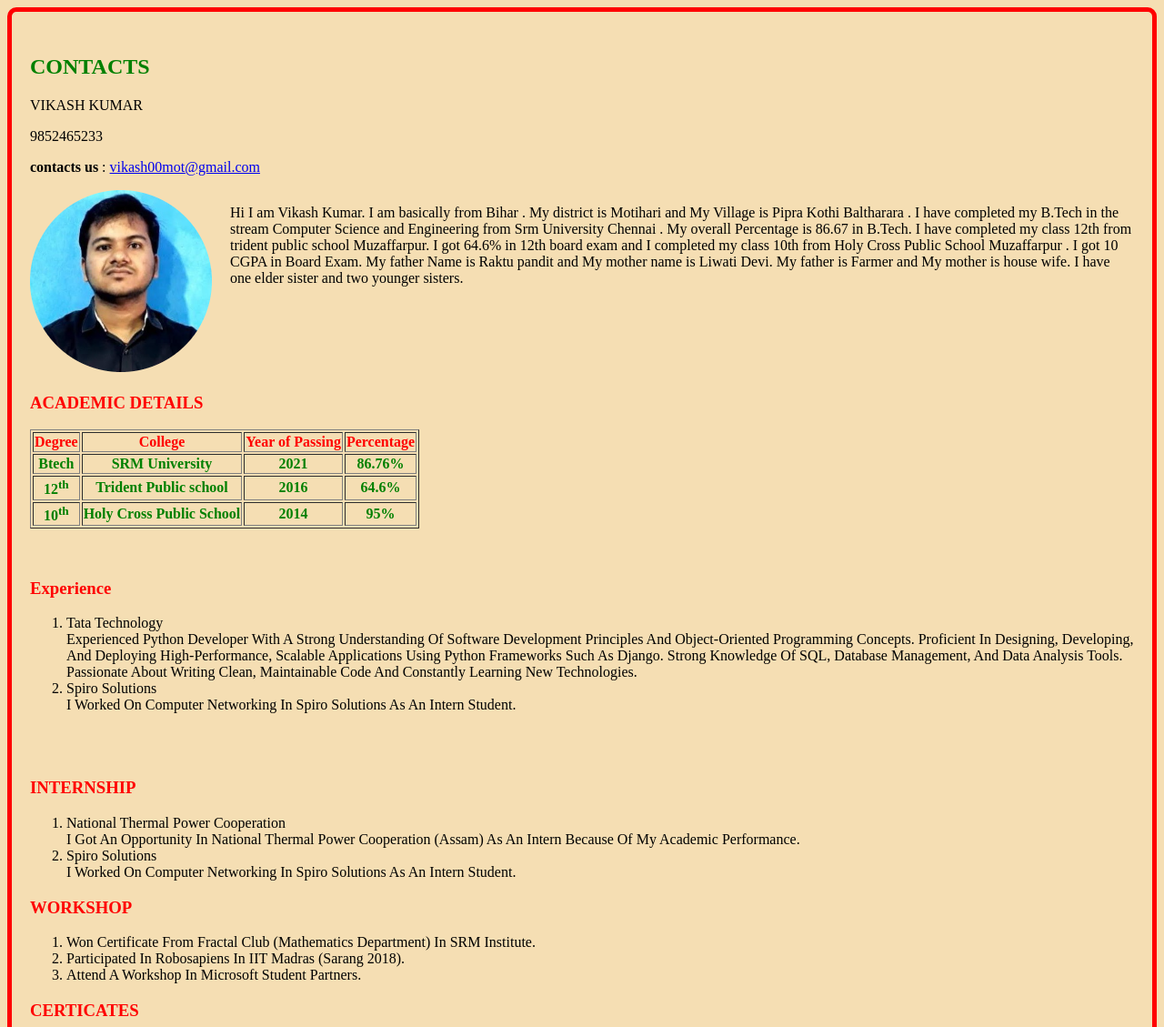
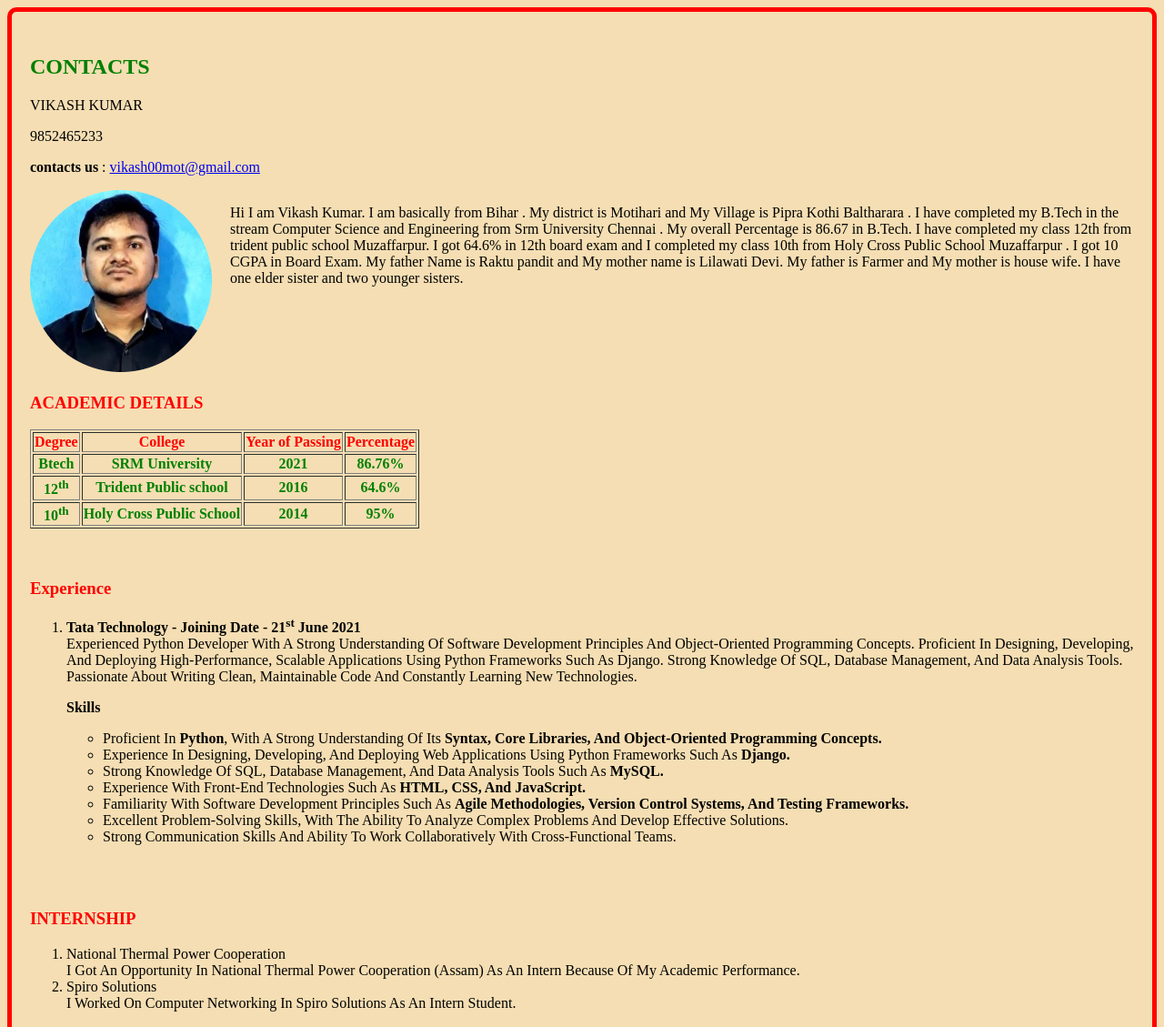
Before and after one commit to VikashKumar27/VikashPortfolio.github.io, a plain HTML site: page index.html in a window 1280 px wide. Shown: the top 1129 px of the page at 91% size. Drawn offline with Linux system fonts and the light colour scheme.

Commit message:
initial commit

```diff
--- a/index.html
+++ b/index.html
@@ -42,7 +42,7 @@
                     I got 64.6% in 12th board exam and I   completed my class 10th from Holy Cross Public School Muzaffarpur .
                     I got 10 CGPA in Board Exam.
 
-                    My father Name is Raktu pandit and My mother name is Liwati Devi.
+                    My father Name is Raktu pandit and My mother name is Lilawati Devi.
                     My father is Farmer and My mother is house wife.
                     I have one elder sister and two younger sisters.</p>
 
@@ -53,9 +53,9 @@
 
 
 
+            <div class="Table">
 
-
-            <h3 class="heading">ACADEMIC DETAILS</h3>
+                <h3 class="heading">ACADEMIC DETAILS</h3>
 
             <table border="1" style="margin-left: 0px;" >
 
@@ -92,15 +92,28 @@
                 </thead>
             </table>
 
+            </div>
+
+
+
 
 
             <br><br>
             <h3 class="heading">Experience</h3>
             <ol class="text1">
-                <li>Tata Technology</li>
+                <li><strong>Tata Technology   -  Joining Date - 21<sup>st</sup> June 2021</strong></li>
                 Experienced Python developer with a strong understanding of software development principles and object-oriented programming concepts. Proficient in designing, developing, and deploying high-performance, scalable applications using Python frameworks such as Django. Strong knowledge of SQL, database management, and data analysis tools. Passionate about writing clean, maintainable code and constantly learning new technologies.
-                <li>Spiro Solutions</li>
-                I Worked on computer networking in spiro Solutions as an intern Student.
+                <p> <strong>Skills</strong></p>
+                <ul>
+                    <li> Proficient in <strong>Python</strong>, with a strong understanding of its<strong> syntax, core libraries, and object-oriented programming concepts.</strong></li>
+                    <li>Experience in designing, developing, and deploying web applications using Python frameworks such as <strong>Django.</strong></li>
+                    <li>Strong knowledge of SQL, database management, and data analysis tools such as <strong>MySQL.</strong></li>
+                    <li> Experience with front-end technologies such as <strong> HTML, CSS, and JavaScript.</strong></li>
+                    <li>Familiarity with software development principles such as <strong>Agile methodologies, version control systems, and testing frameworks.</strong></li>
+                    <li>Excellent problem-solving skills, with the ability to analyze complex problems and develop effective solutions.</li>
+                    <li>Strong communication skills and ability to work collaboratively with cross-functional teams.</li>
+                </ul>
+
             </ol>
 
 
```
Also changed, not shown: Resume.css (line endings or trailing spaces).
